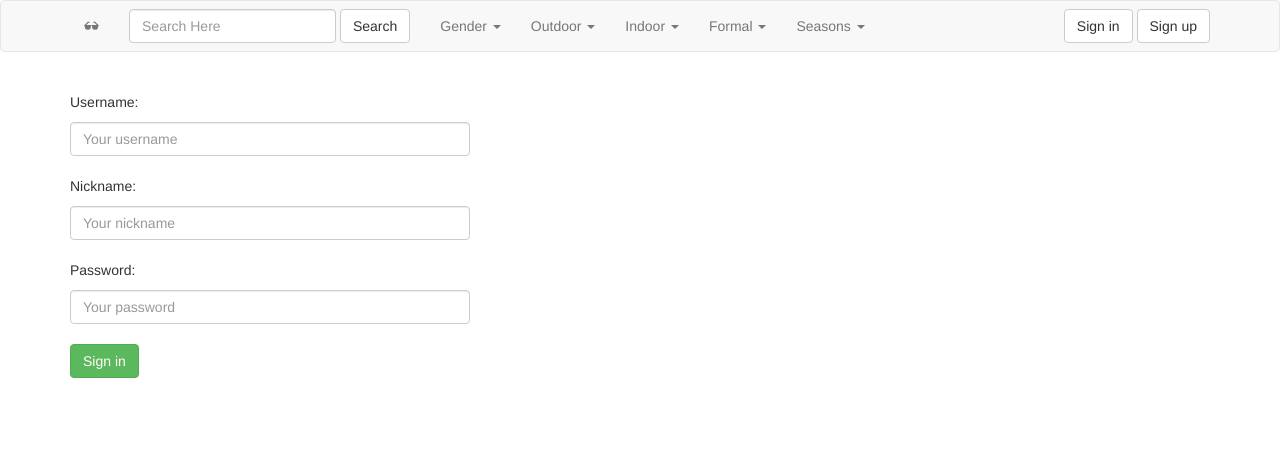
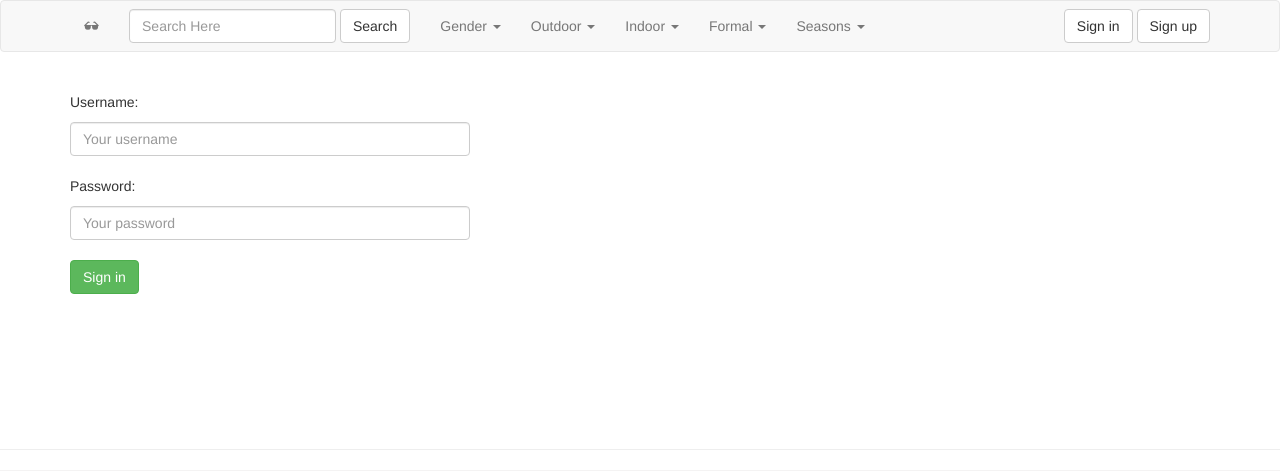
Before and after one commit to zephyrzambrano/CS-546-Final-Project, a Node server app: page /users/signin in a window 1280 px wide. Shown: the top 471 px of the page. Run offline with Node 20, Linux system fonts and the light colour scheme; some libraries are stand-ins or nearby versions.

Commit message:
deleted nickname in siginin page

```diff
--- a/views/home/signin.handlebars
+++ b/views/home/signin.handlebars
@@ -19,9 +19,6 @@
                     <p for="text1">Username:</p>
                     <input type="email" class="form-control" id="signinUserName" name="username" placeholder="Your username">
                     <br>
-                    <p for="text1">Nickname:</p>
-                    <input type="text" class="form-control" id="signupNickName" name="nickname" placeholder="Your nickname">
-                    <br>
                     <p for="text1">Password:</p>
                     <input type="password" class="form-control" id="signinPassword" name="password" placeholder="Your password">
                     <br>
```
